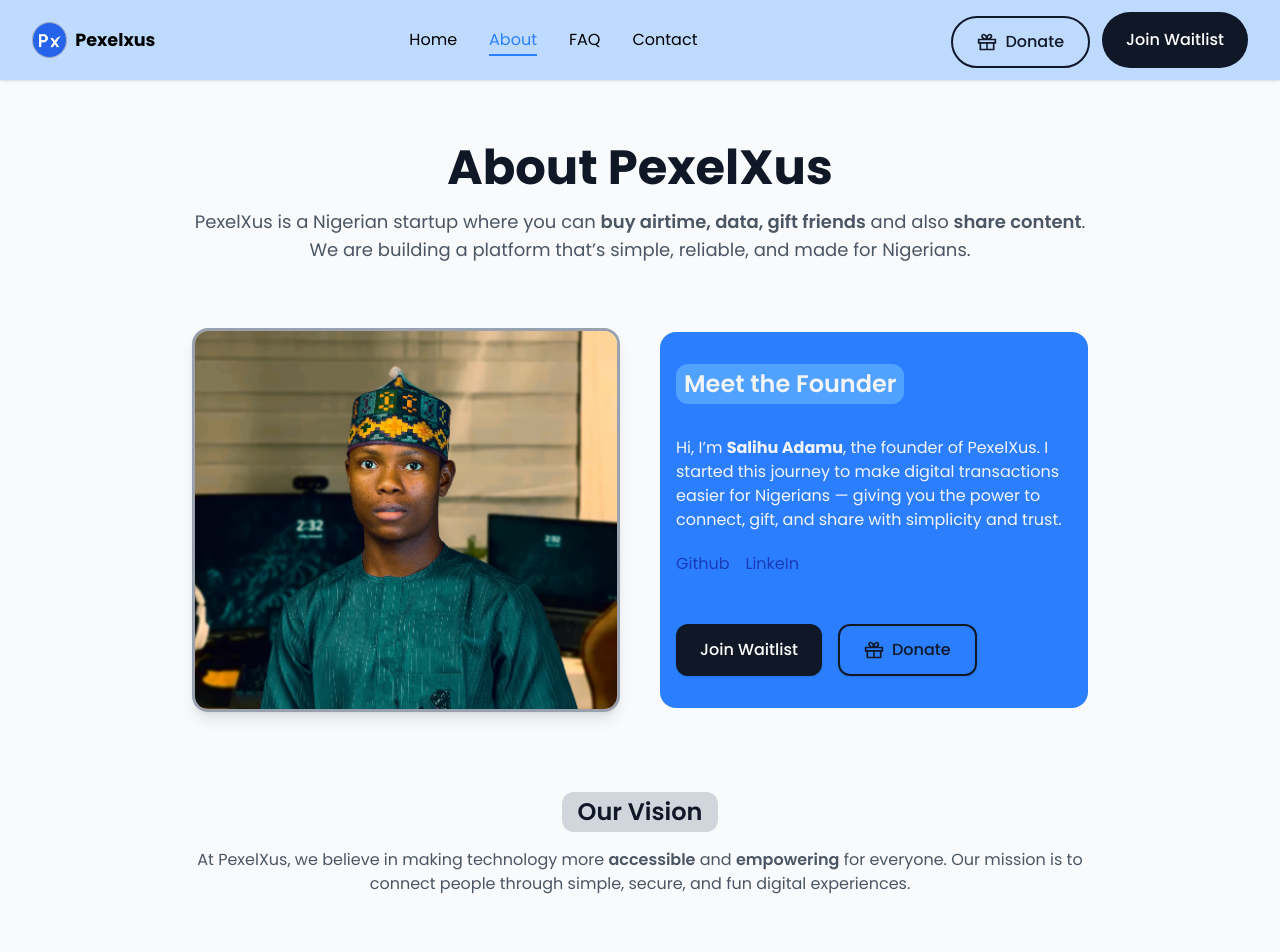
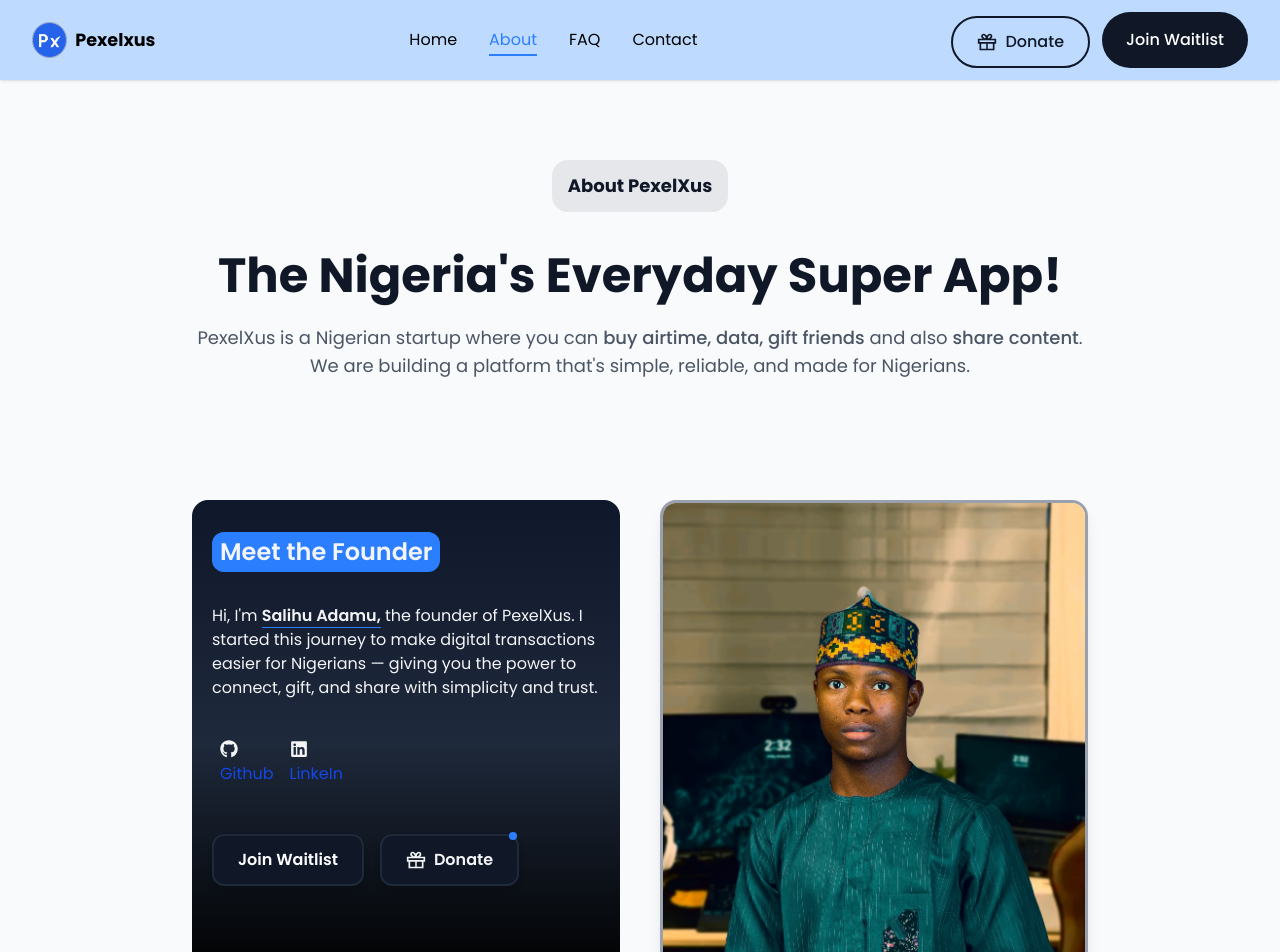
Before and after one commit to gentlehacks/getpexelxus, a Next.js app: page /about in a window 1280 px wide. Shown: the top 952 px of the page. Built offline with nearby package versions, Linux system fonts and the light colour scheme.

Commit message:
Fix: UI of home page, donate page

```diff
--- a/src/app/about/page.tsx
+++ b/src/app/about/page.tsx
@@ -3,33 +3,86 @@ import Image from "next/image";
 import { motion } from "framer-motion";
 import Link from "next/link";
 import { CgGift } from "react-icons/cg";
+import "./style.css";
+import { FaGithub, FaLinkedin } from "react-icons/fa6";
 
 const About = () => {
   return (
-    <main className="min-h-screen bg-gray-50 text-gray-900 px-6 py-16 md:px-20">
+    <main className="min-h-screen bg-gray-50 text-gray-900 px-4 pt-20 md:px-20 pb-50">
       {/* Header */}
-      <section className="max-w-4xl mx-auto text-center">
-        <h1 className="text-4xl md:text-5xl font-bold mb-4">About PexelXus</h1>
+      <section className="max-w-4xl mx-auto text-center mb-30">
+        <div className="w-full flex items-center justify-center ">
+          <h1 className="text-lg font-extrabold rounded-2xl bg-gray-200 px-4 py-3 w-fit mb-10 ">
+            About PexelXus
+          </h1>
+        </div>
+        <h1 className="text-2xl xs:text-3xl md:text-4xl lg:text-5xl text-center px-6 font-extrabold mb-6">
+          The Nigeria&apos;s Everyday Super App!
+        </h1>
         <p className="text-lg text-gray-600">
           PexelXus is a Nigerian startup where you can{" "}
-          <span className="font-semibold ">
+          <span className="font-medium ">
             buy airtime, data, gift friends
           </span>{" "}
           and also{" "}
-          <span className="font-semibold ">
+          <span className="font-medium ">
             share content
           </span>
-          . We are building a platform that’s simple, reliable, and made for
+          . We are building a platform that&apos;s simple, reliable, and made for
           Nigerians.
         </p>
       </section>
 
       {/* Founder Section */}
-      <section className="max-w-4xl mx-auto mt-16 grid md:grid-cols-2 gap-10 items-center">
+      <section className=" max-w-4xl mx-auto mt-16 grid md:grid-cols-2 gap-10 items-center">
+        <motion.div
+          whileHover={{bottom: 3}}
+          transition={{type: 'spring', stiffness: 300}}
+        className="bg-gradient-to-b from-[#0f172a] via-[#1e293b] to-black h-[30rem] p-5 py-8 text-gray-100 rounded-2xl bg-gradient-founder">
+          <h2 className="text-2xl font-semibold bg-blue-500 rounded-xl p-1 px-2 w-fit">Meet the Founder</h2>
+          <p className="text-gray-100 mt-8">
+            Hi, I&apos;m <span className="font-semibold text-gray-100 border-b-1 border-blue-500">Salihu Adamu,</span> the founder
+            of PexelXus. I started this journey to make digital transactions
+            easier for Nigerians — giving you the power to connect, gift, and
+            share with simplicity and trust.
+          </p>
+
+          {/* Social Links */}
+          <div className="flex items-center gap-[1rem] ml-2 mt-10 w-full">
+            <Link href="https://www.github.com/gentlehacks">
+            <FaGithub className="text-lg" />
+              <p className="text-blue-700 hover:text-blue-600 mt-1">Github</p>
+            </Link>
+            <Link href="https://www.linkedin.com/in/salihu-adamu-3b9b97290">
+              <FaLinkedin className="text-lg" />
+              <p className="text-blue-700 hover:text-blue-600 mt-1">LinkeIn</p>
+            </Link>
+          </div>
+
+          {/* Actions */}
+          <div className="flex gap-4 mt-12">
+            <Link
+              href="/#waitlistform"
+              className="px-6 py-3 text-center flex items-center justify-center rounded-xl bg-gray-900 border-2 border-gray-800 text-white font-semibold shadow-md hover:bg-gray-800 transition-all duration-100"
+            >
+              Join Waitlist
+            </Link>
+            <Link
+              href="/donate"
+              title="Support PexelXus!"
+              className="relative px-6 py-3 text-center flex items-center justify-center rounded-xl bg-gray-900 border-2 border-gray-800 font-semibold shadow-md hover:bg-gray-800 transition-all duration-100"
+            >
+              <CgGift className="mr-2 text-xl" />
+              Donate
+              <div className="absolute -top-1 right-0 bg-blue-500 w-2 h-2 rounded-full" />
+            </Link>
+          </div>
+        </motion.div>
         <motion.div
           whileHover={{skewX: '2deg', skewY: '2deg'}}
+          whileTap={{skewX: '2deg', skewY: '2deg'}}
           transition={{type: 'spring', stiffness: 300}}
-        className="relative w-full h-72 md:h-96 rounded-2xl overflow-hidden shadow-lg border-3 border-gray-400">
+        className="relative w-full h-[30rem] rounded-2xl overflow-hidden shadow-lg border-3 border-gray-400">
           <Image
             src="/aliyu-suleiman.jpg"
             alt="Founder"
@@ -38,57 +91,18 @@ const About = () => {
             className="object-cover"
           />
         </motion.div>
-        <motion.div
-          whileHover={{bottom: 3}}
-          transition={{type: 'spring', stiffness: 300}}
-        className="p-4 py-8 bg-blue-500 text-gray-100 rounded-2xl">
-          <h2 className="text-2xl font-semibold bg-blue-400 rounded-xl p-1 px-2 w-fit">Meet the Founder</h2>
-          <p className="text-gray-100 mt-8">
-            Hi, I’m <span className="font-bold text-gray-100">Salihu Adamu</span>, the founder
-            of PexelXus. I started this journey to make digital transactions
-            easier for Nigerians — giving you the power to connect, gift, and
-            share with simplicity and trust.
-          </p>
-
-          {/* Social Links */}
-          <div className="flex items-center gap-[1rem] mt-5">
-            <Link href="https://www.github.com/gentlehacks">
-              <p className="text-blue-800 hover:text-blue-900">Github</p>
-            </Link>
-            <Link href="https://www.linkedin.com/in/salihu-adamu-3b9b97290">
-              <p className="text-blue-800 hover:text-blue-900">LinkeIn</p>
-            </Link>
-          </div>
-
-          {/* Actions */}
-          <div className="flex gap-4 mt-12">
-            <Link
-              href="/#waitlistform"
-              className="px-6 py-3 flex items-center justify-center rounded-xl bg-gray-900 text-white font-medium shadow hover:bg-gray-800 transition"
-            >
-              Join Waitlist
-            </Link>
-            <Link
-              href="/donate"
-              className="px-6 py-3 flex items-center justify-center rounded-xl border-2 border-gray-900 text-gray-900 font-medium shadow hover:border-gray-800 transition"
-            >
-              <CgGift className="mr-2 text-xl" />
-              Donate
-            </Link>
-          </div>
-        </motion.div>
       </section>
 
       {/* Vision / Mission */}
-      <section className="max-w-4xl mx-auto mt-20 text-center">
-        <div className="w-ful flex items-center justify-center">
-          <h2 className="text-2xl font-semibold p-1 px-4 rounded-xl bg-gray-300 w-fit">Our Vision</h2>
+      <section className="max-w-4xl mx-auto mt-25 text-center">
+        <div className="w-ful flex items-center justify-center mb-4">
+          <h2 className="text-2xl font-semibold p-1 px-4 rounded-2xl bg-gray-200 w-fit">Our Vision</h2>
         </div>
 
-        <p className="text-gray-600 mt-4">
+        <p className="text-lg text-gray-700 mt-4">
           At PexelXus, we believe in making technology more{" "}
-          <span className="font-semibold">accessible</span> and{" "}
-          <span className="font-semibold">empowering</span> for
+          <span className="font-medium">accessible</span> and{" "}
+          <span className="font-medium">empowering</span> for
           everyone. Our mission is to connect people through simple, secure, and
           fun digital experiences.
         </p>
--- /dev/null
+++ b/src/app/about/style.css
@@ -0,0 +1,33 @@
+.bg-gradient-founder {
+  /* solid fallback color (safe default) */
+  background-color: #0f172a;
+
+  /* very old WebKit (Safari 4-5, Chrome 1-9) */
+  background-image: -webkit-gradient(
+    linear,
+    left top,
+    left bottom,
+    color-stop(0, #0f172a),
+    color-stop(0.5, #1e293b),
+    color-stop(1, #000000)
+  );
+
+  /* older WebKit (Safari 5.1+, Chrome 10-25) */
+  background-image: -webkit-linear-gradient(top, #0f172a 0%, #1e293b 50%, #000000 100%);
+
+  /* Firefox (older) */
+  background-image: -moz-linear-gradient(top, #0f172a 0%, #1e293b 50%, #000000 100%);
+
+  /* Opera (older) */
+  background-image: -o-linear-gradient(top, #0f172a 0%, #1e293b 50%, #000000 100%);
+
+  /* Standard (modern browsers) */
+  background-image: linear-gradient(to bottom, #0f172a 0%, #1e293b 50%, #000000 100%);
+
+  background-repeat: no-repeat;
+  background-size: cover;
+  background-attachment: scroll; /* important: avoids some iOS bugs with fixed/viewport */
+  -webkit-backface-visibility: hidden;
+  -webkit-transform: translateZ(0); /* promote to own layer (fix some rendering glitches) */
+
+}
--- a/src/components/FaqSection.tsx
+++ b/src/components/FaqSection.tsx
@@ -1,3 +1,4 @@
+"use client";
 import Link from "next/link"
 import {
   Accordion,
@@ -25,7 +26,8 @@ const FaqSection = () => {
             <AccordionContent className="text-gray-800">
                PexelXus is a Nigerian startup where you can buy airtime, data,
               gift friends, and share content. We aim to make digital life
-              easier and more connected.
+              easier and more connected. Want to learn more? Go to
+              <Link href="/about" className="border-b-1 border-blue-500"> About page</Link>
             </AccordionContent>
           </AccordionItem>
         </Accordion>
--- a/src/components/FeaturesSection.tsx
+++ b/src/components/FeaturesSection.tsx
@@ -19,12 +19,13 @@ const FeaturesSection = () => {
             { icon: Users, title: "Gift & Connect", desc: "Gift airtime/data & share moments." },
             { icon: Shield, title: "Safe & Secure", desc: "Your transactions are encrypted and safe." },
             { icon: Zap, title: "Lightning Fast", desc: "Everything happens in seconds, not minutes." },
-            { icon: ArrowRight, title: "More Coming Soon", desc: "We’re building Nigeria’s true super app." },
+            { icon: ArrowRight, title: "More Coming Soon", desc: "We're building Nigeria's true super app." },
           ].map((f, i) => (
             <motion.div key={i}
               initial={{opacity: 0, x: '30px'}}
               whileInView={{opacity: 1, x: '0px'}}
-              transition={{duration: 0.5, ease: 'linear'}}
+              exit={{opacity: 0, x: '30px'}}
+              transition={{duration: 0.5, ease: 'easeInOut'}}
               viewport={{
               margin: "0px 0px -12% 0px"
             }}
--- a/src/components/Footer.tsx
+++ b/src/components/Footer.tsx
@@ -35,7 +35,7 @@ const Footer = () => {
       className="text-center text-[0.9rem] sm: sm:text-md md:text-md lg:text-1xl sm:text-[0.9rem] md:text-[1rem] lg:text-[1rem] text-gray-100 border-l-3 border-r-3 border-green-500 px-3 mt-[3rem] mx-4 sm:mx-8 md:mx-15 lg:mx-25 w-fit">
         Gift Airtime • Pay Bills • Flex with Friends.
       </motion.p>
-      <div className="flex items-center justify-center px-4 md:px-8 mt-15 mb-8">
+      <div className="flex items-center justify-center px-4 md:px-8 mt-25 mb-8">
         <div className="flex flex-col items-center justify-center">
           <p className="text-[0.9rem]">Follow Us:</p>
           <div className="flex items-center justify-center gap-3 mt-3">
```
Also changed, not shown: src/app/donate/page.tsx (+10 -5 lines), public/phone-mockups.svg.
